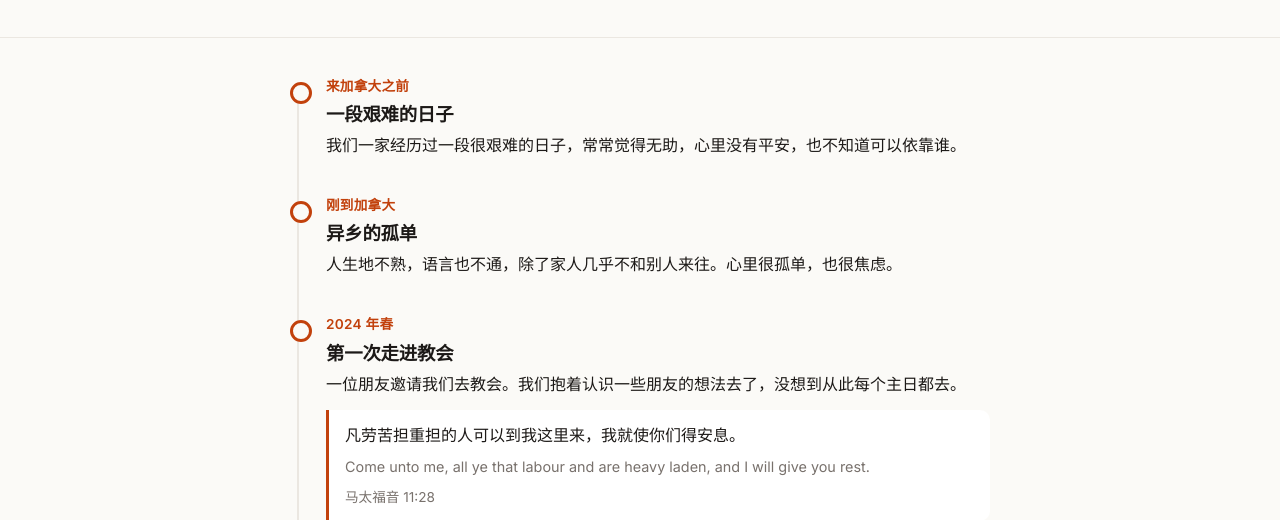
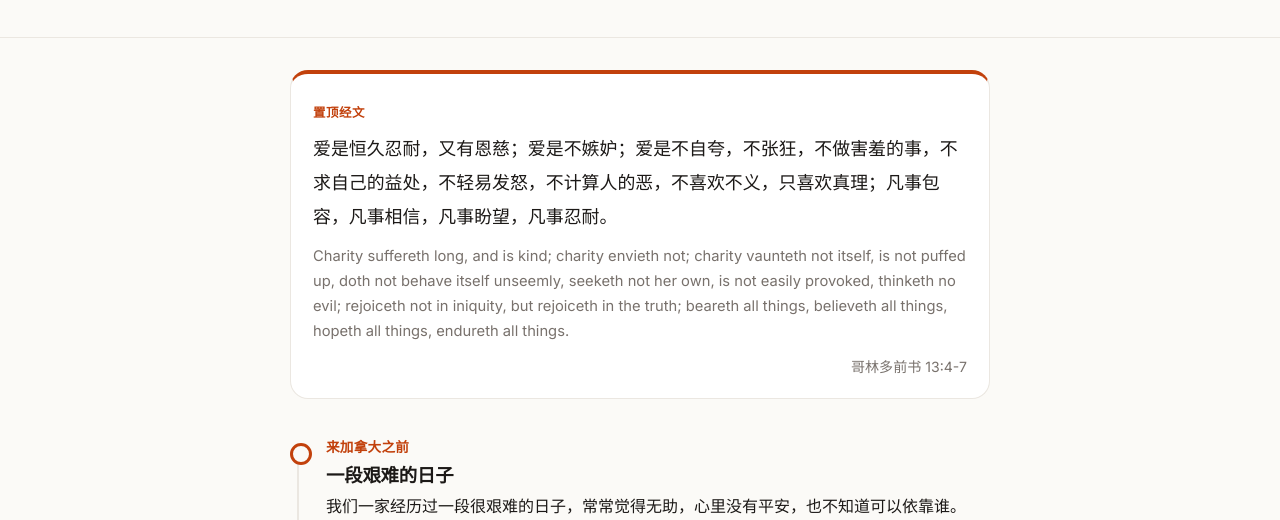
Before and after one commit to mutou2025/faith-journey, an Astro site: page /journey in a window 1280 px wide. Shown: the part 280-800 px from the top of the page. Built offline with nearby package versions, Linux system fonts and the light colour scheme; Astro itself is replaced by a stand-in of ours.

Commit message:
信仰历程页面置顶哥林多前书 13:4-7
Co-Authored-By: Claude Opus 5.5 <noreply@anthropic.com>
Claude-Session: https://claude.ai/code/session_01LfQHviRBoDeiwbf4Dsje3i

```diff
--- a/src/pages/journey.astro
+++ b/src/pages/journey.astro
@@ -11,6 +11,12 @@ import { JOURNEY } from '../journey';
     </div>
   </header>
   <div class="wrap">
+    <blockquote class="pinned">
+      <span class="pin-label">置顶经文</span>
+      <p class="zh">爱是恒久忍耐，又有恩慈；爱是不嫉妒；爱是不自夸，不张狂，不做害羞的事，不求自己的益处，不轻易发怒，不计算人的恶，不喜欢不义，只喜欢真理；凡事包容，凡事相信，凡事盼望，凡事忍耐。</p>
+      <p class="en">Charity suffereth long, and is kind; charity envieth not; charity vaunteth not itself, is not puffed up, doth not behave itself unseemly, seeketh not her own, is not easily provoked, thinketh no evil; rejoiceth not in iniquity, but rejoiceth in the truth; beareth all things, believeth all things, hopeth all things, endureth all things.</p>
+      <cite>哥林多前书 13:4-7</cite>
+    </blockquote>
     <ol class="timeline journey">
       {JOURNEY.map((n) => (
         <li>
@@ -33,6 +39,11 @@ import { JOURNEY } from '../journey';
 </Base>
 
 <style>
+  .pinned { margin: 32px 0 0; padding: 22px 22px 18px; border-radius: var(--radius); background: var(--surface); border: 1px solid var(--line); border-top: 4px solid var(--accent); }
+  .pinned .pin-label { display: inline-block; font-size: 0.78rem; font-weight: 600; color: var(--accent); letter-spacing: 0.04em; margin-bottom: 8px; }
+  .pinned .zh { margin: 0; font-family: 'Noto Serif SC', serif; font-size: 1.12rem; line-height: 1.9; }
+  .pinned .en { margin: 10px 0 0; color: var(--muted); font-size: 0.92rem; line-height: 1.7; }
+  .pinned cite { display: block; margin-top: 10px; font-style: normal; font-size: 0.88rem; color: var(--muted); text-align: right; }
   .journey { margin-top: 36px; }
   .journey li { padding-bottom: 34px; }
   .when { font-size: 0.85rem; font-weight: 600; color: var(--accent); letter-spacing: 0.02em; }
```
